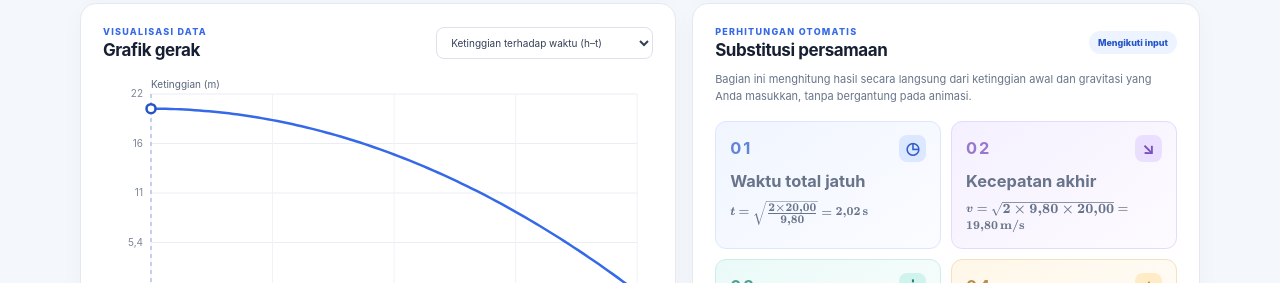
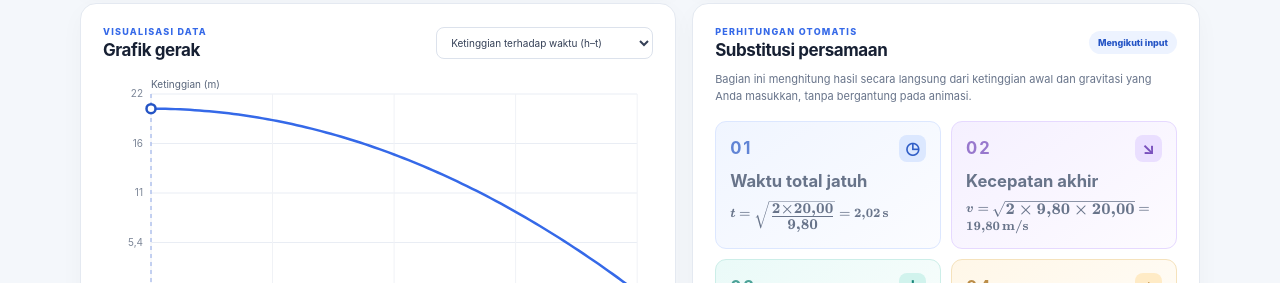
Before and after one commit to 4dityuh/simulasi-fisika-GJB-Kelompok-B, a plain HTML site: page index.html in a window 1280 px wide. Shown: the part 1233-1516 px from the top of the page. Drawn offline with nearby package versions, Linux system fonts and the light colour scheme.

Commit message:
Increase font size for calculation and equations spans

```diff
--- a/style.css
+++ b/style.css
@@ -276,7 +276,7 @@ body.dark .calculation-amber .calculation-icon { color: #f3cf88; background: #5c
 
 
 .calculation-list span, .equations span{
-  font-size: 1.025em;
+  font-size: 1.04em;
 }
 
 /* Anggota kelompok */
```
